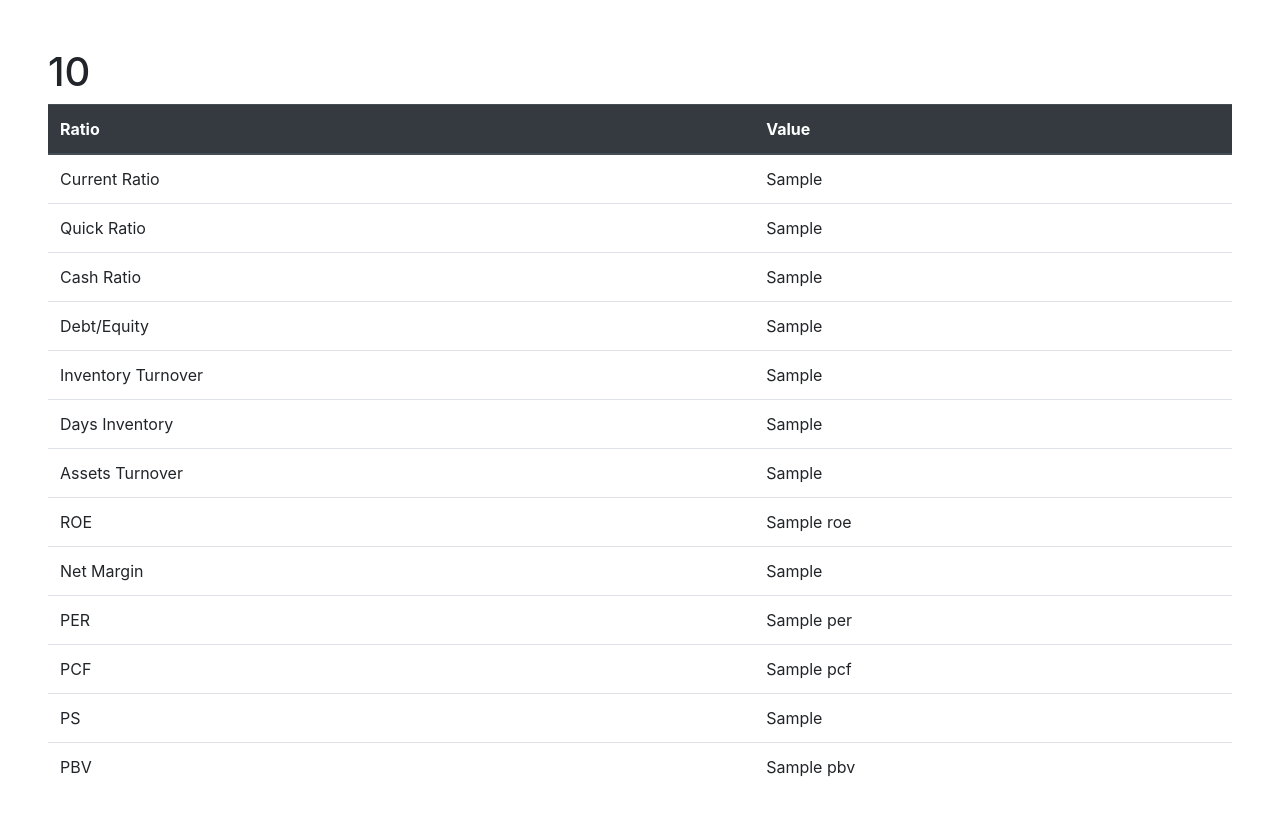
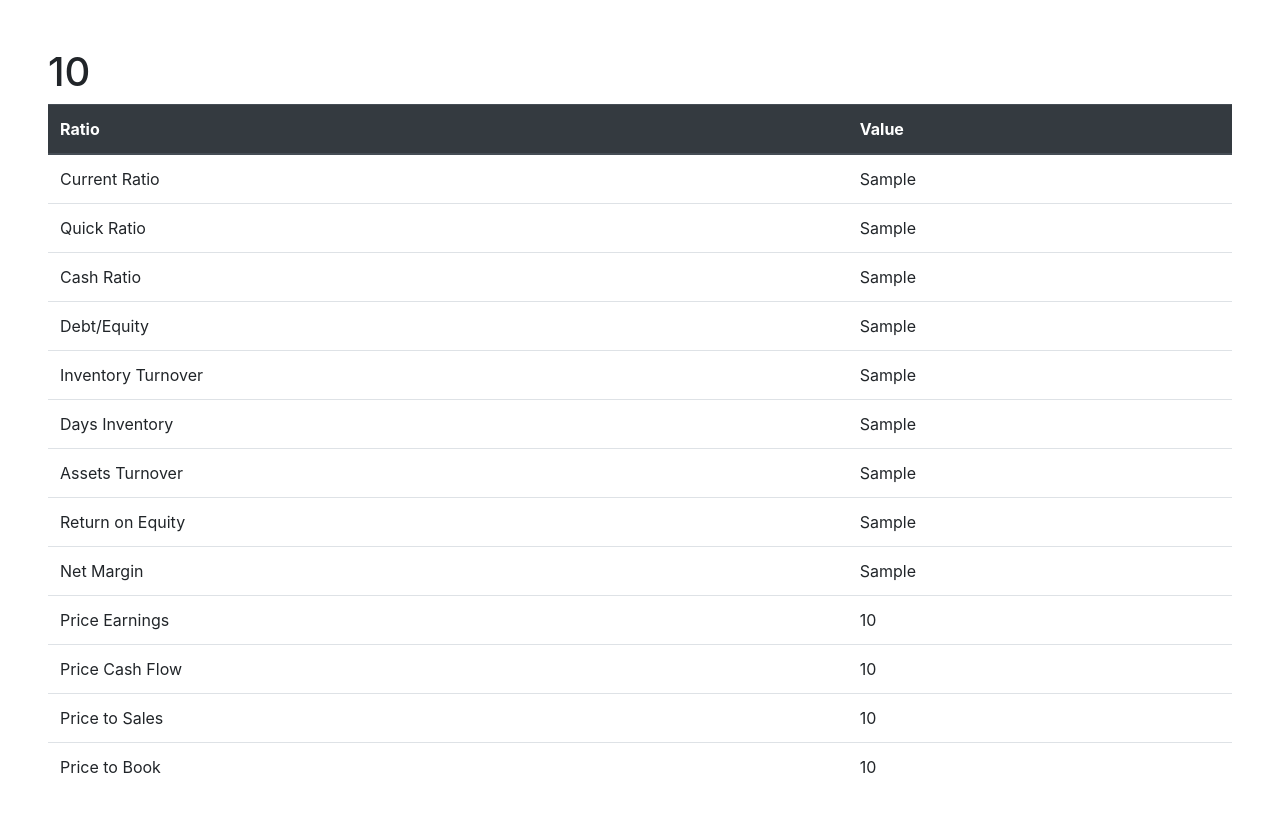
Before and after one commit to Adrian-Garcia/Financial-Analyst, a Django app: template financial_analyst/stock_report/templates/stock_report/stocks/detail.html in a window 1280 px wide. Shown: the part 56-895 px from the top of the page. Run offline with Django 4.2, Linux system fonts and the light colour scheme; the template is opened without the code that fills it: most values are stand-ins (such as "Sample title", 1, 10 or a date in 2020).

Commit message:
Fixed small details

```diff
--- a/financial_analyst/stock_report/templates/stock_report/stocks/detail.html
+++ b/financial_analyst/stock_report/templates/stock_report/stocks/detail.html
@@ -40,28 +40,28 @@
         <td>{{ stock.assets_turnover }}</td>
       </tr>
       <tr>
-        <td>ROE</td>
-        <td>{{ stock.roe }}</td>
+        <td>Return on Equity</td>
+        <td>{{ stock.return_on_equity }}</td>
       </tr>
       <tr>
         <td>Net Margin</td>
         <td>{{ stock.net_margin }}</td>
       </tr>
       <tr>
-        <td>PER</td>
-        <td>{{ stock.per }}</td>
+        <td>Price Earnings</td>
+        <td>{{ stock.price_earnings }}</td>
       </tr>
       <tr>
-        <td>PCF</td>
-        <td>{{ stock.pcf }}</td>
+        <td>Price Cash Flow</td>
+        <td>{{ stock.price_cash_flow }}</td>
       </tr>
       <tr>
-        <td>PS</td>
-        <td>{{ stock.ps }}</td>
+        <td>Price to Sales</td>
+        <td>{{ stock.price_to_sales }}</td>
       </tr>
       <tr>
-        <td>PBV</td>
-        <td>{{ stock.pbv }}</td>
+        <td>Price to Book</td>
+        <td>{{ stock.price_to_book }}</td>
       </tr>
     </tbody>
   </table>
```
Also changed, not shown: financial_analyst/stock_report/templates/stock_report/detail.html (+14 -14 lines).
